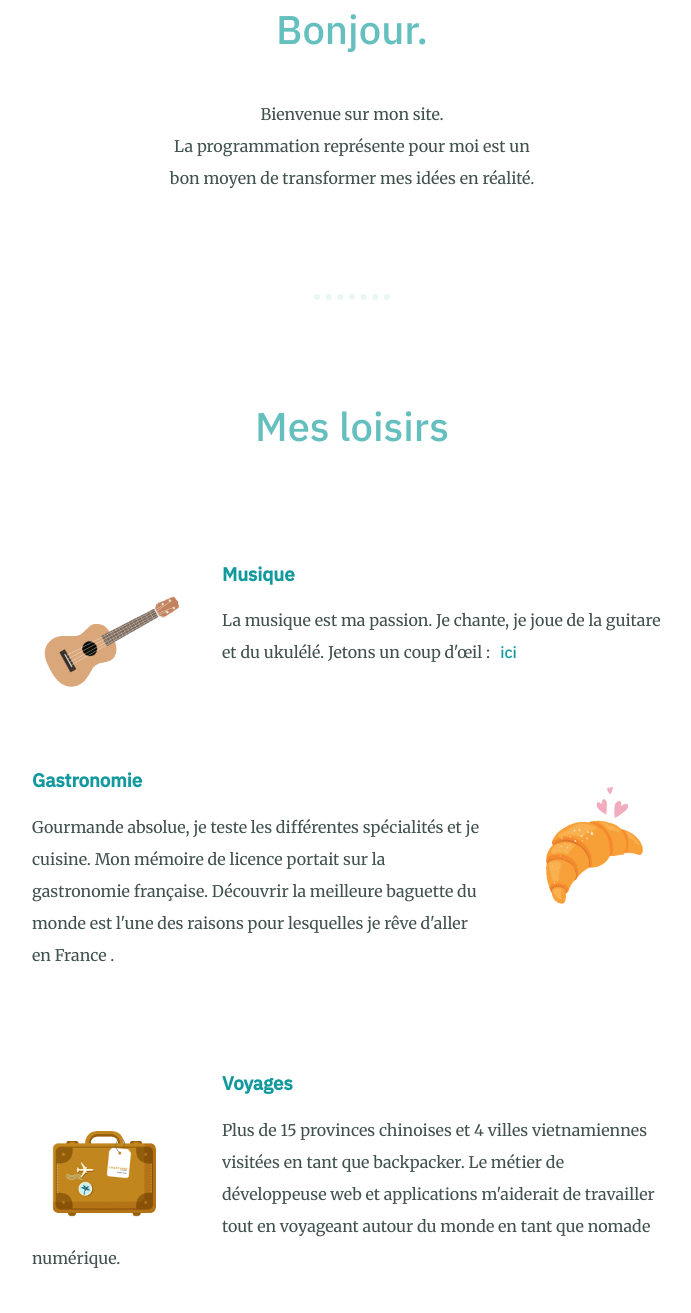
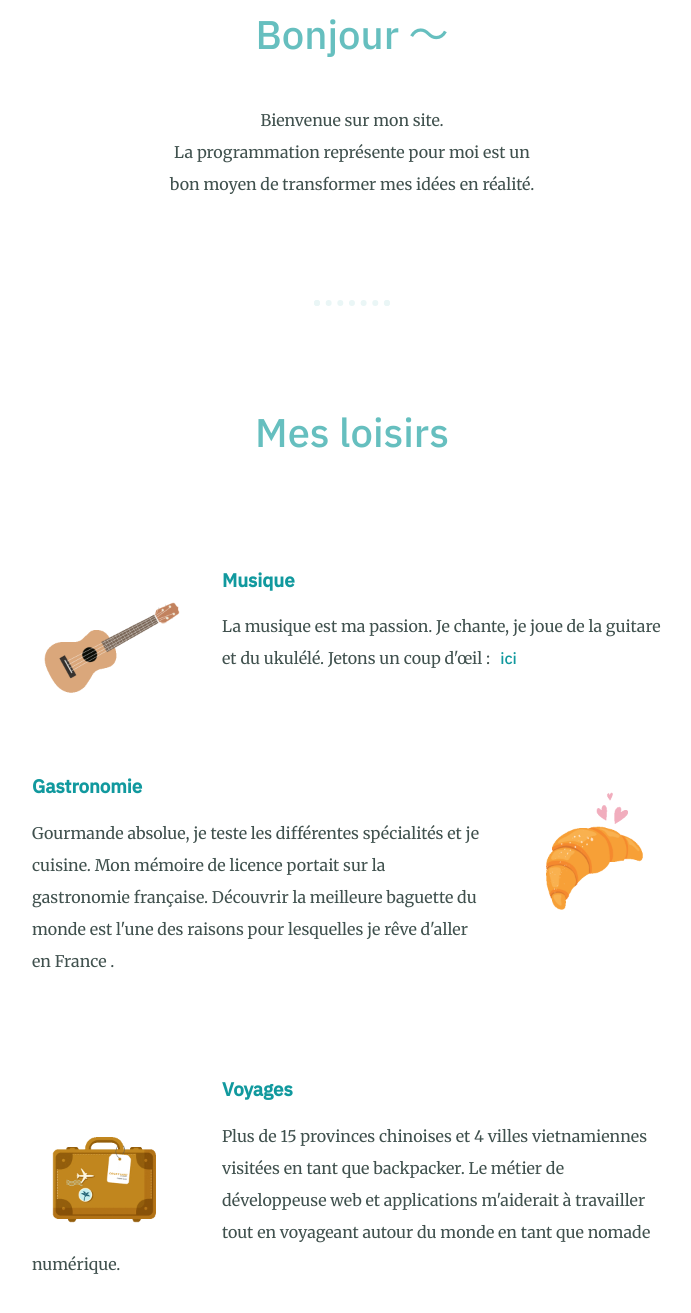
Before and after one commit to Yuhan-coding/Web-en-FR, a plain HTML site: page index.html in a window 1280 px wide. Shown: the part 1061-2374 px from the top of the page, without its empty margins (288-979 px from the left). Drawn offline with Linux system fonts and the light colour scheme.

Commit message:
deux petites modifs

```diff
--- a/index.html
+++ b/index.html
@@ -21,7 +21,7 @@
   <div class="middle-container">
     <div class="profile">
       <img class="profile-pic" src="images/subject 2.png" alt="Profile Picture">
-      <h2>Bonjour.</h2>
+      <h2>Bonjour ～</h2>
       <p class="intro">Bienvenue sur mon site. <br>La programmation représente pour moi est un bon moyen de transformer mes idées en réalité.</p>
     </div>
     <hr>
@@ -43,7 +43,7 @@
       <div class="skill-row">
         <img class="traveling-img" src="images/traveling.gif" alt="Skills">
         <h3>Voyages</h3>
-        <p>Plus de 15 provinces chinoises et 4 villes vietnamiennes visitées en tant que backpacker. Le métier de développeuse web et applications m'aiderait de travailler tout en voyageant autour du monde en tant que nomade numérique.</p>
+        <p>Plus de 15 provinces chinoises et 4 villes vietnamiennes visitées en tant que backpacker. Le métier de développeuse web et applications m'aiderait à travailler tout en voyageant autour du monde en tant que nomade numérique.</p>
       </div>
     </div><br>
 
```
